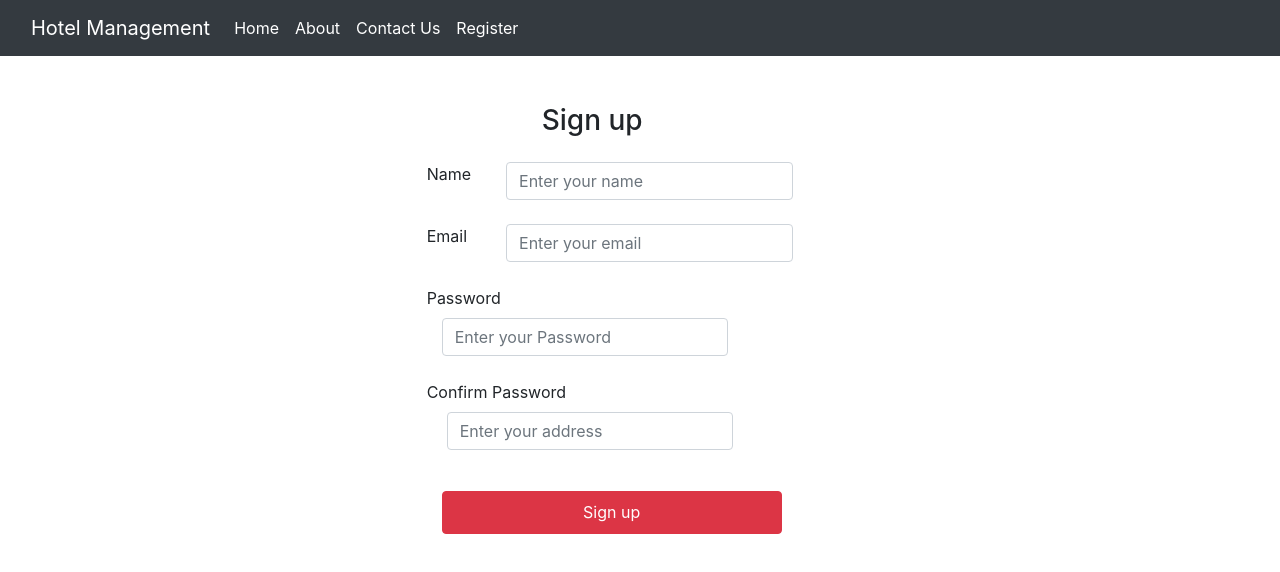
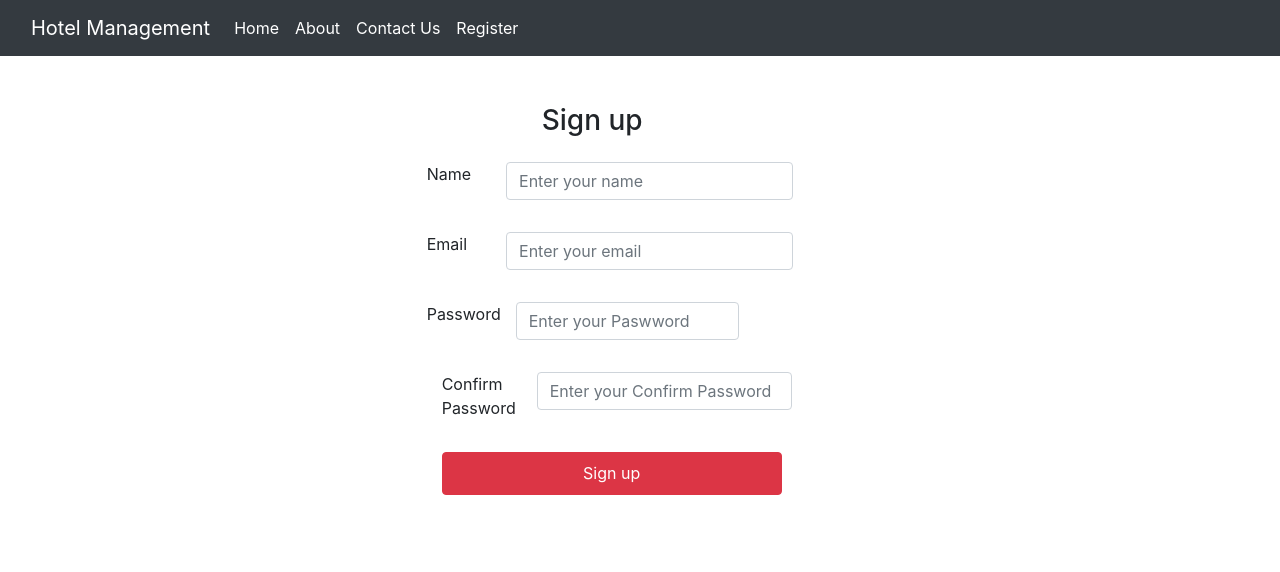
Before and after one commit to Nitin1604/HotelManagement, a React (Create React App) app: page /register in a window 1280 px wide. Shown: the top 572 px of the page. Built offline with nearby package versions, Linux system fonts and the light colour scheme.

Commit message:
Register.js code

```diff
--- a/src/App.css
+++ b/src/App.css
@@ -14,7 +14,7 @@
 }
 
 /* login.js css for form-control1 */
-.form-control1 {
+.form-control1 , .form-control2 , .form-control3 {
     width: 200px;
     margin-left: 20px;
     padding: 0.375rem 0.75rem;
@@ -24,16 +24,6 @@
     border-radius: 0.25rem;
 }
 
-/* login.js css for form-control2*/
-.form-control2 {
-    width: 200px;
-    margin-right: 14px;
-    padding: 0.375rem 0.75rem;
-    color: #245689;
-    background-color: #fff;
-    border: 1px solid #ced4da;
-    border-radius: 0.25rem;
-}
 /* login.js css : (className: heading_h2) */
 .heading_h2 {
     margin-left: 100px;
--- a/src/Components/Register.js
+++ b/src/Components/Register.js
@@ -172,7 +172,7 @@ const RegisterComponent = () => {
                         <div className='row'>
                             <div className="col-sm-4">
                                 <div className="form-group">
-                                    <div className="row my-2">
+                                    <div className="row my-3">
                                         <label htmlFor="exampleInputName">Email</label>
                                         <div className="col-sm-10">
                                             <input className="form-control" id="exampleInputEmail" placeholder="Enter your email" value={inputEmail} onChange={handleInputEmail} />
@@ -192,16 +192,16 @@ const RegisterComponent = () => {
                         </div>
                         {/* Email block will ends here */}
 
-                        {/* Contact block start here */}
+                        {/* Password block start here */}
                         <div className='row'>
                             <div className="col-sm-4">
                                 <div className="form-group">
-                                    <div className="row my-2">
-                                        <label htmlFor="exampleInputName">Password</label>
-                                        <div className="col-sm-10">
-                                            <input className="form-control" id="exampleInputPassword" placeholder="Enter your Password" value={inputPassword} onChange={handleInputPassword} />
+                                    <div className="row my-3">
+                                        <label htmlFor="exampleInputPasword">Password</label>
+                                        <div className="col-sm-8">
+                                            <input className="form-control" id="exampleInputPassword" placeholder="Enter your Paswword" value={inputPassword} onChange={handleInputPassword} />
                                             {/* Validation Block start here */}
-                                            <div className="row" hidden={validationPasswordError ===''}>
+                                            <div className="row" hidden={validationPasswordError === ''}>
                                                 <div className="col-sm-12">
                                                     <div className="row my-2 tx-red">
                                                         <div className="col-sm-12 tx-center">{validationPasswordError}</div>
@@ -214,18 +214,18 @@ const RegisterComponent = () => {
                                 </div>
                             </div>
                         </div>
-                        {/* Contact block ends here */}
+                        {/* Password block ends here */}
 
-                        {/* Address block start here */}
-                        <div className="row">
+                        {/* Confirm Password block start here */}
+                        <div className='row'>
                             <div className="col-sm-4">
                                 <div className="form-group">
-                                    <div className="row my-2">
-                                        <label htmlFor="exampleInputAddress">Confirm Password</label>
-                                        <div className="col-sm-10">
-                                            <input type="text" className="form-control" id="exampleInputAddress" placeholder="Enter your address" value={inputConfirmPassword} onChange={handleInputConfirmPassword} />
+                                    <div className="row my-3">
+                                    <label for="exampleInputConfirmPasword" class="col-sm-3">Confirm Password</label>
+                                        <div className="col-sm-9">
+                                            <input className="form-control" id="exampleInputPassword" placeholder="Enter your Confirm Password" value={inputConfirmPassword} onChange={handleInputConfirmPassword} />
                                             {/* Validation Block start here */}
-                                            <div className="row">
+                                            <div className="row" hidden={validationConfirmPasswordError === ''}>
                                                 <div className="col-sm-12">
                                                     <div className="row my-2 tx-red">
                                                         <div className="col-sm-12 tx-center">{validationConfirmPasswordError}</div>
@@ -238,10 +238,7 @@ const RegisterComponent = () => {
                                 </div>
                             </div>
                         </div>
-
-
-
-                        {/* Address block ends here */}
+                        {/* Confirm Password block ends here */}
 
                         {/* Submit Button block start here */}
                         <div className='my-2'>
```
